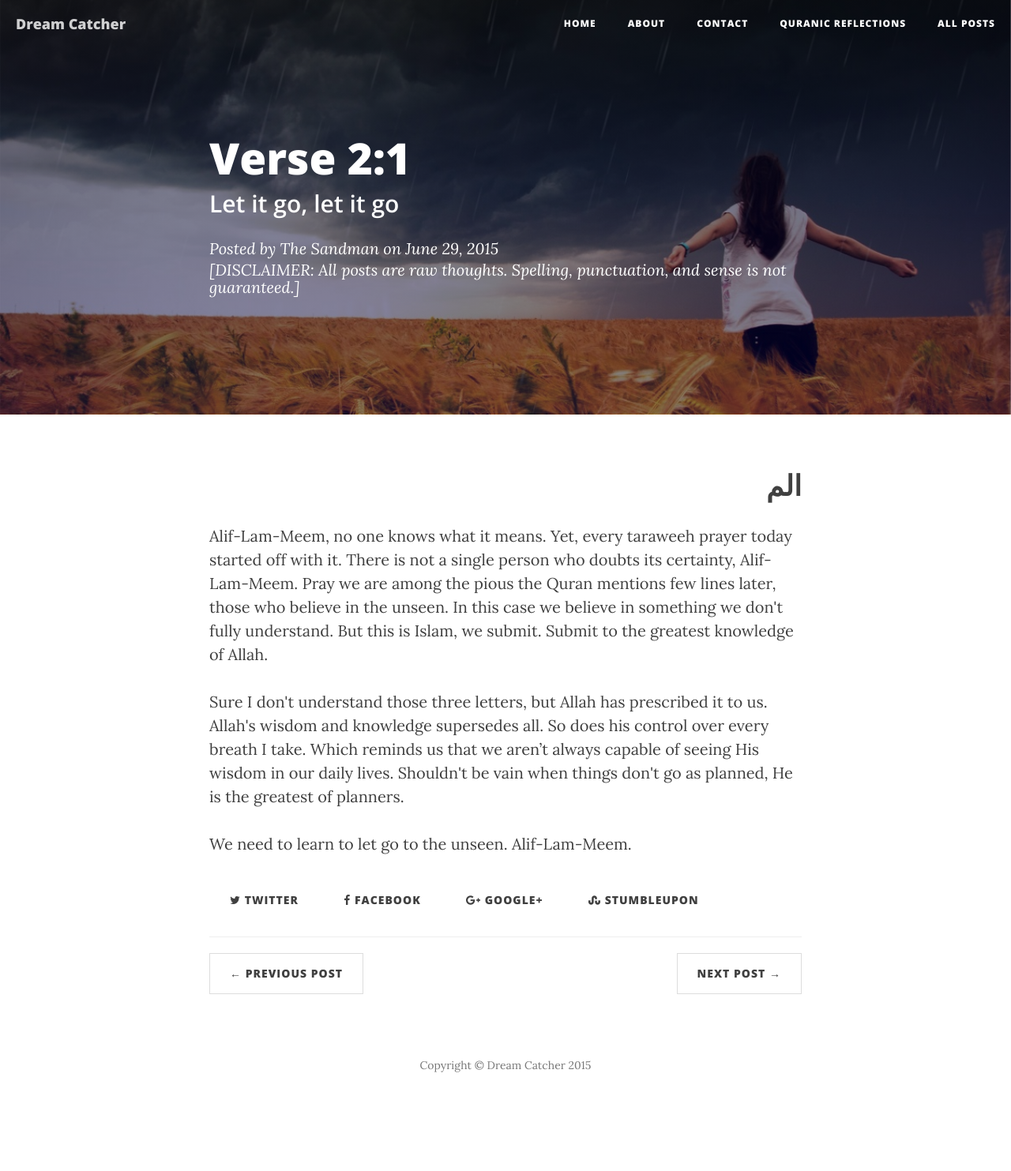
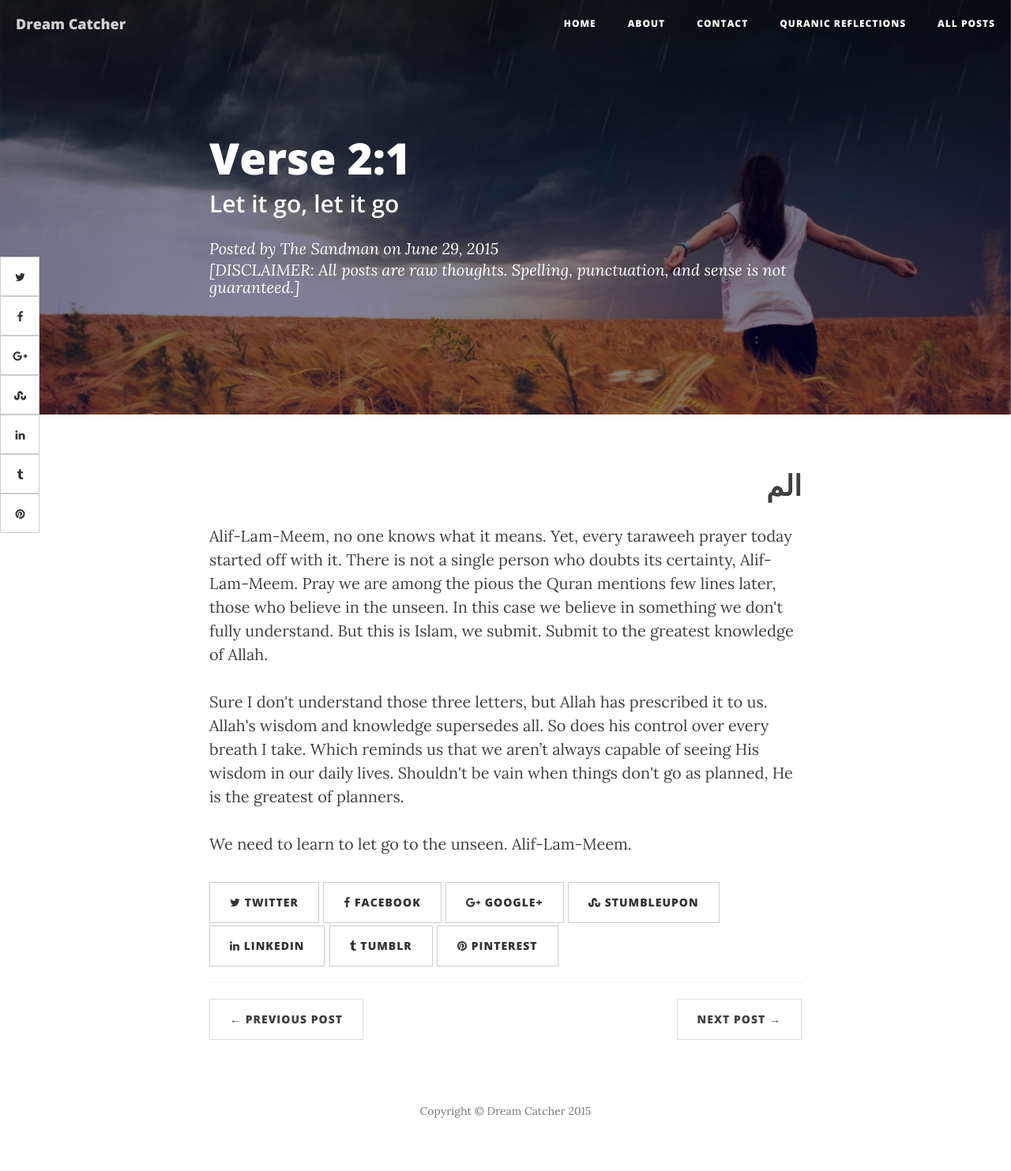
Before and after one commit to dreamcatcher95/dreamcatcher95.github.io, a Jekyll site: the page built from _posts/2015-06-29-alif-lam-meem.markdown, in a window 1280 px wide. Shown: the whole page at 79% size. Built offline with Jekyll 4.4.1, drawn with Linux system fonts in a browser that asks for light colours; nearby versions of some CDN libraries; comment, search, counter and statistics services are not loaded; before the commit the page ends 1425 px from its top, so only the background shows below that.

Commit message:
Social Buttons

```diff
--- a/_layouts/post.html
+++ b/_layouts/post.html
@@ -30,6 +30,23 @@ layout: default
     </div>
 </header>
 
+<div class="ssb ssb-fixed-l" id="example2">
+			<!-- Twitter -->
+                    <a href="http://twitter.com/home?status=Check out: '{{ page.title }}: {{ page.subtitle }}' @ {{ page.url | prepend: site.url }} %23dreamcatcher95" title="Share on Twitter" target="_blank" class="btn btn-twitter btn-default"><i class="fa fa-twitter"></i> Twitter</a>
+                     <!-- Facebook -->
+                    <a href="http://www.facebook.com/sharer.php?s=100&p[url]={{ page.url | prepend: site.url }}&p[images][0]={{page.header-img}}&p[title]={{page.title}}&p[summary]={{page.subtitle}}" title="Share on Facebook" target="_blank" class="btn btn-facebook btn-default"><i class="fa fa-facebook"></i> Facebook</a>
+                    <!-- Google+ -->
+                    <a href="https://plus.google.com/share?url={{page.url | prepend: site.url}}" title="Share on Google+" target="_blank" class="btn btn-googleplus btn-default"><i class="fa fa-google-plus"></i> Google+</a>
+                    <!-- StumbleUpon -->
+                    <a href="http://www.stumbleupon.com/badge?url={{ page.url | prepend: site.url }}&title={{ page.title }}&nsfw=0" title="Share on StumbleUpon" target="_blank" data-placement="top" class="btn btn-stumbleupon btn-default"><i class="fa fa-stumbleupon"></i> Stumbleupon</a>
+                    <!-- LinkedIn -->
+			<a href="http://www.linkedin.com/shareArticle?url={{page.url |prepend:site.url}}&title={{page.title}}: {{page.subtitle}}" title="Share on LinkedIn" target="_blank" class="btn btn-linkedin btn-default"><i class="fa fa-linkedin"></i> LinkedIn</a>
+                    <!-- Tumblr -->
+			<a href="http://www.tumblr.com/share/link?url={{ page.url | prepend: site.url }}&name={{page.title}}&description={{page.subtitle}}" title="Share on Tumblr" target="_blank" class="btn btn-tumblr btn-default"><i class="fa fa-tumblr"></i> Tumblr</a>
+                    <!-- Pinterest -->
+			<a href="https://pinterest.com/pin/create/bookmarklet/?media={{page.header-img}}&url={{ page.url | prepend: site.url }}&description={{page.title}}: {{page.subtitle}}" title="Share on Pinterest" target="_blank" class="btn btn-pinterest btn-default"><i class="fa fa-pinterest"></i> Pinterest</a>
+		</div>
+
 <!-- Post Content -->
 <article>
     <div class="container">
@@ -39,15 +56,22 @@ layout: default
 				{{ content }}
                 <div id="share">
                      <!-- Twitter -->
-                    <a href="http://twitter.com/home?status=Check out: '{{ page.title }}: {{ page.subtitle }}' @ {{ page.url | prepend: site.url }} %23dreamcatcher95" title="Share on Twitter" target="_blank" class="btn btn-twitter"><i class="fa fa-twitter"></i> Twitter</a>
+                    <a href="http://twitter.com/home?status=Check out: '{{ page.title }}: {{ page.subtitle }}' @ {{ page.url | prepend: site.url }} %23dreamcatcher95" title="Share on Twitter" target="_blank" class="btn btn-twitter btn-default" style="margin-top:3px;"><i class="fa fa-twitter"></i> Twitter</a>
                      <!-- Facebook -->
-                    <a href="https://www.facebook.com/sharer/sharer.php?u=Check out: '{{ page.title }}: {{ page.subtitle }}' @ {{ page.url | prepend: site.url }} %23dreamcatcher95" title="Share on Facebook" target="_blank" class="btn btn-facebook"><i class="fa fa-facebook"></i> Facebook</a>
+                    <a href="http://www.facebook.com/sharer.php?s=100&p[url]={{ page.url | prepend: site.url }}&p[images][0]={{page.header-img}}&p[title]={{page.title}}&p[summary]={{page.subtitle}}" title="Share on Facebook" target="_blank" class="btn btn-facebook btn-default" style="margin-top:3px;"><i class="fa fa-facebook"></i> Facebook</a>
                     <!-- Google+ -->
-                    <a href="https://plus.google.com/share?url=Check out: '{{ page.title }}: {{ page.subtitle }}' @ {{ page.url | prepend: site.url }} %23dreamcatcher95" title="Share on Google+" target="_blank" class="btn btn-googleplus"><i class="fa fa-google-plus"></i> Google+</a>
+                    <a href="https://plus.google.com/share?url={{page.url | prepend: site.url}}" title="Share on Google+" target="_blank" class="btn btn-googleplus btn-default" style="margin-top:3px;"><i class="fa fa-google-plus"></i> Google+</a>
                     <!-- StumbleUpon -->
-                    <a href="http://www.stumbleupon.com/badge?url={{ page.url | prepend: site.url }}&title={{ page.title }}&nsfw=0" title="Share on StumbleUpon" target="_blank" data-placement="top" class="btn btn-stumbleupon"><i class="fa fa-stumbleupon"></i> Stumbleupon</a>
+                    <a href="http://www.stumbleupon.com/badge?url={{ page.url | prepend: site.url }}&title={{ page.title }}&nsfw=0" title="Share on StumbleUpon" target="_blank" data-placement="top" class="btn btn-stumbleupon btn-default" style="margin-top:3px;"><i class="fa fa-stumbleupon"></i> Stumbleupon</a>
+                    <!-- LinkedIn -->
+			<a href="http://www.linkedin.com/shareArticle?url={{page.url |prepend:site.url}}&title={{page.title}}: {{page.subtitle}}" title="Share on LinkedIn" target="_blank" class="btn btn-linkedin btn-default" style="margin-top:3px;"><i class="fa fa-linkedin"></i> LinkedIn</a>
+                    <!-- Tumblr -->
+			<a href="http://www.tumblr.com/share/link?url={{ page.url | prepend: site.url }}&name={{page.title}}&description={{page.subtitle}}" title="Share on Tumblr" target="_blank" class="btn btn-tumblr btn-default" style="margin-top:3px;"><i class="fa fa-tumblr"></i> Tumblr</a>
+                    <!-- Pinterest -->
+			<a href="https://pinterest.com/pin/create/bookmarklet/?media={{page.header-img}}&url={{ page.url | prepend: site.url }}&description={{page.title}}: {{page.subtitle}}" title="Share on Pinterest" target="_blank" class="btn btn-pinterest btn-default" style="margin-top:3px;"><i class="fa fa-pinterest"></i> Pinterest</a>
                 </div>
                 <hr>
+
                 <ul class="pager">
                     {% if page.previous.url %}
                     <li class="previous">
--- a/css/clean-blog.css
+++ b/css/clean-blog.css
@@ -425,3 +425,38 @@ body {
     opacity: 0;
   }
 }
+
+.ssb {
+    font-size: 0
+}
+.ssb .btn {
+    font-size: 14px;
+    margin: 5px;
+    transition: background-color .25s ease;
+    border-radius: 0
+}
+.ssb-fixed-l,
+.ssb-fixed-r {
+    position: fixed;
+    top: 50%;
+    margin: -125px 0 0;
+    height: 250px
+}
+.ssb-fixed-l .btn,
+.ssb-fixed-l .btn i,
+.ssb-fixed-r .btn,
+.ssb-fixed-r .btn i {
+    display: block;
+    margin: 0;
+    padding: 0;
+    width: 50px;
+    height: 50px;
+    line-height: 50px;
+    overflow: hidden
+}
+.ssb-fixed-l {
+    left: 0
+}
+.ssb-fixed-r {
+    right: 0
+}
```
Also changed, not shown: 1 other file.
